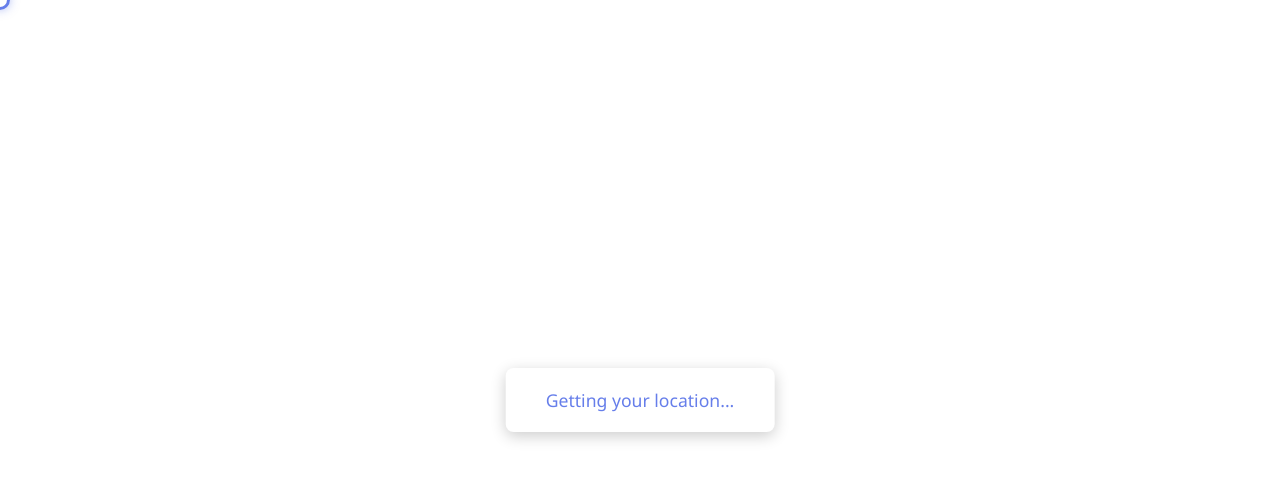
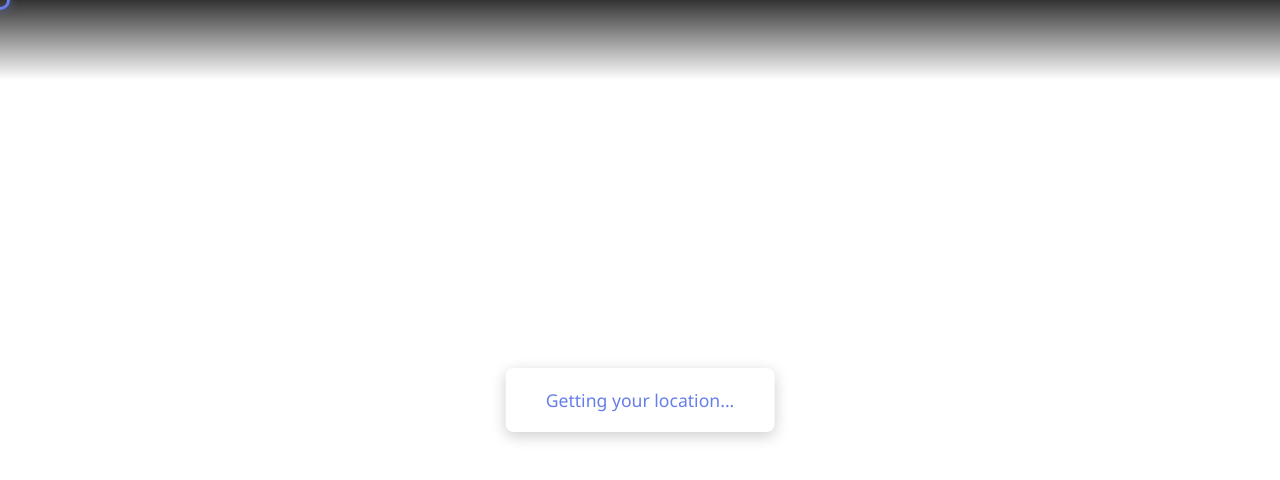
Before and after one commit to sbh2025dev/KUCCthon_2025, a plain HTML site: page index.html in a window 1280 px wide. Drawn offline with nearby package versions, Linux system fonts and the light colour scheme.

Commit message:
top gradient

```diff
--- a/index.html
+++ b/index.html
@@ -210,9 +210,28 @@
         transition: all 0.1s ease;
         box-shadow: 0 0 10px rgba(102, 126, 234, 0.5);
       }
+
+      /* Top gradient overlay */
+      .top-gradient {
+        position: fixed;
+        top: 0;
+        left: 0;
+        right: 0;
+        height: 80px;
+        background: linear-gradient(
+          to bottom,
+          rgba(0, 0, 0, 0.8) 0%,
+          rgba(0, 0, 0, 0.4) 50%,
+          rgba(0, 0, 0, 0) 100%
+        );
+        pointer-events: none;
+        z-index: 999;
+      }
     </style>
   </head>
   <body>
+    <div class="top-gradient"></div>
+
     <div id="loading" class="loading">Getting your location...</div>
 
     <div id="map"></div>
```
